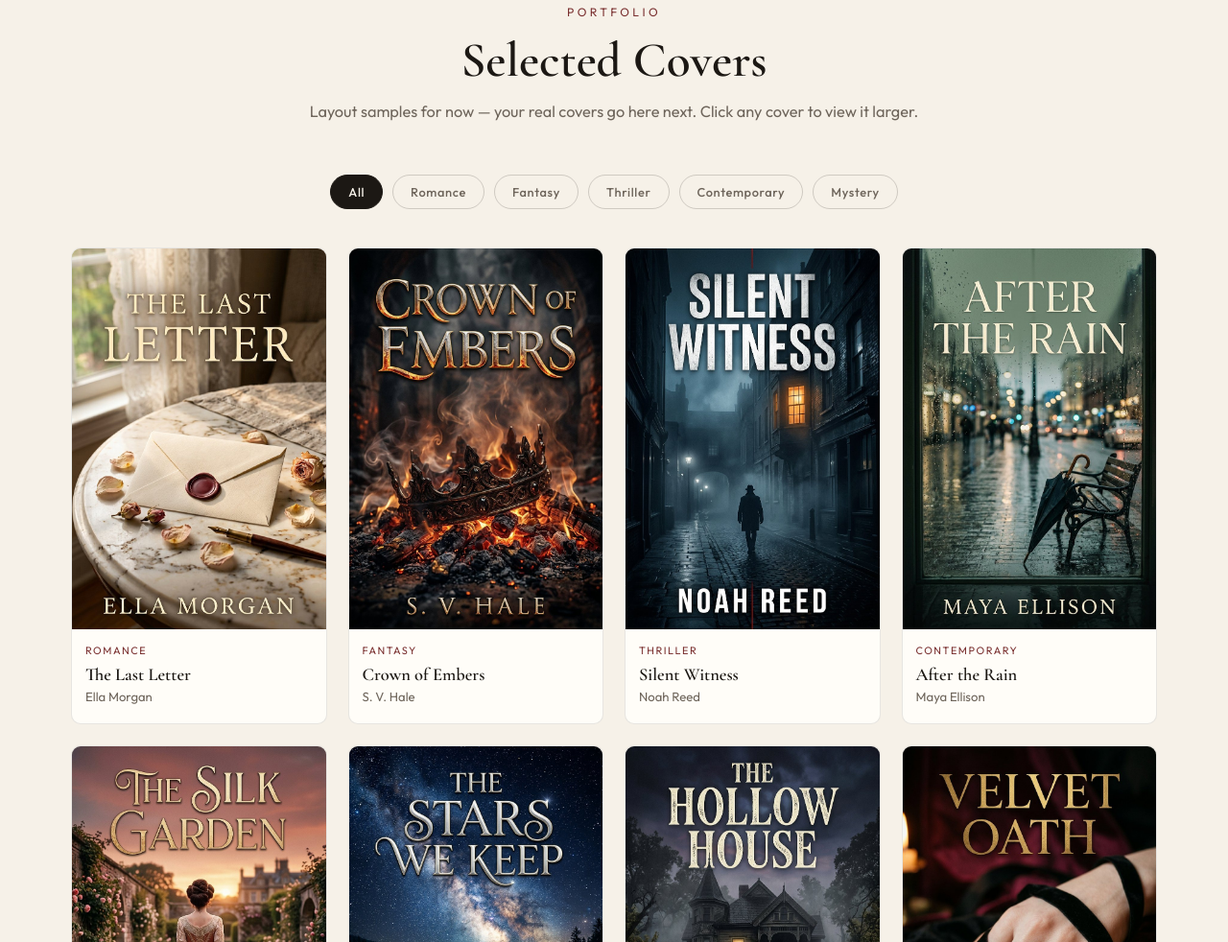
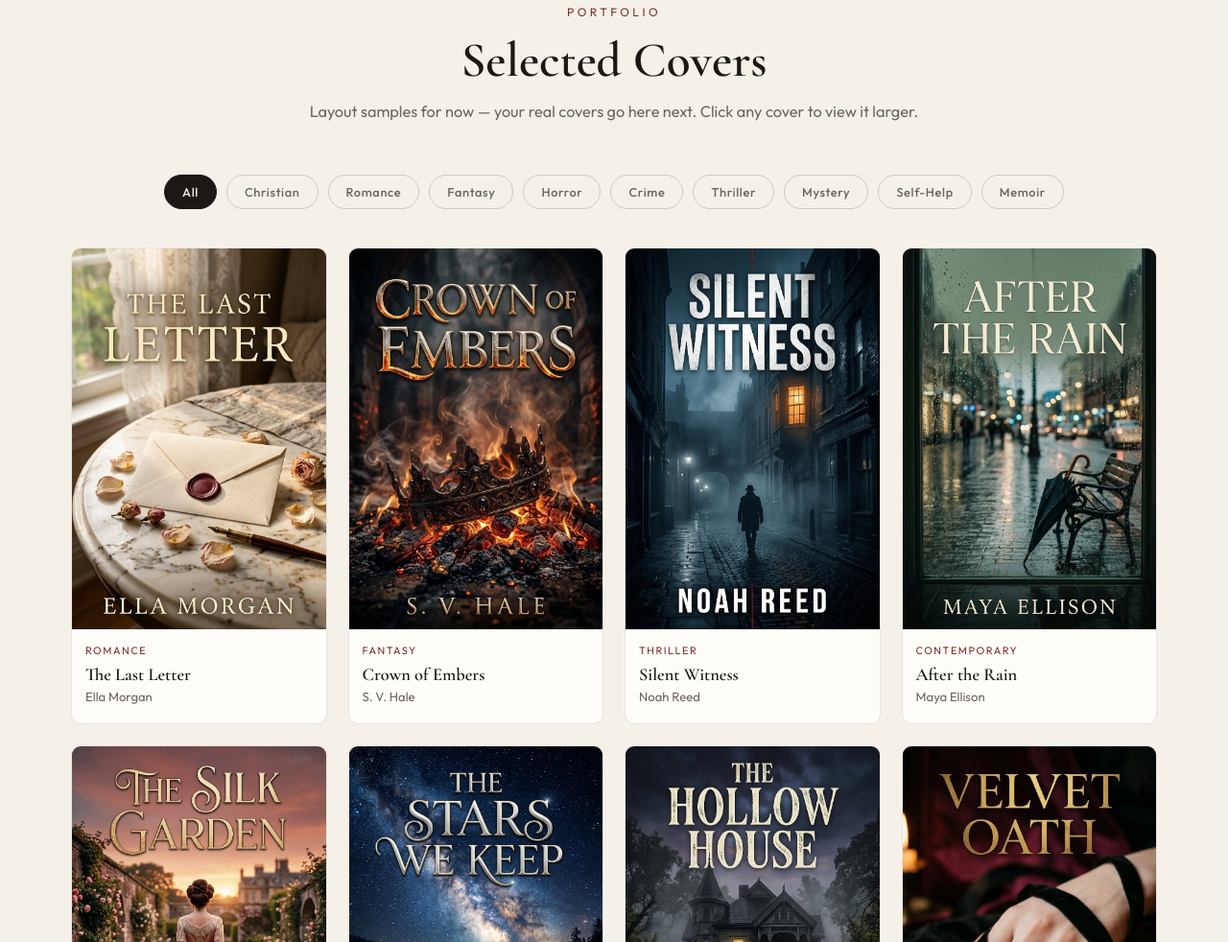
Before and after one commit to eosinlana-byte/JTcovers, a website: page index.html in a window 1280 px wide. Shown: the part 907-1889 px from the top of the page at 96% size. Drawn offline with nearby package versions, Linux system fonts and the light colour scheme; no server answers.

Commit message:
Add files via upload

```diff
--- a/index.html
+++ b/index.html
@@ -80,11 +80,15 @@
 
         <div class="portfolio__filters reveal" id="portfolioFilters" role="tablist">
           <button class="filter filter--active" data-filter="all" role="tab" aria-selected="true">All</button>
+          <button class="filter" data-filter="christian" role="tab">Christian</button>
           <button class="filter" data-filter="romance" role="tab">Romance</button>
           <button class="filter" data-filter="fantasy" role="tab">Fantasy</button>
+          <button class="filter" data-filter="horror" role="tab">Horror</button>
+          <button class="filter" data-filter="crime" role="tab">Crime</button>
           <button class="filter" data-filter="thriller" role="tab">Thriller</button>
-          <button class="filter" data-filter="contemporary" role="tab">Contemporary</button>
           <button class="filter" data-filter="mystery" role="tab">Mystery</button>
+          <button class="filter" data-filter="self-help" role="tab">Self-Help</button>
+          <button class="filter" data-filter="memoir" role="tab">Memoir</button>
         </div>
 
         <div class="portfolio__grid" id="portfolioGrid"></div>
```
Also changed, not shown: admin.js (+4 -3 lines).
